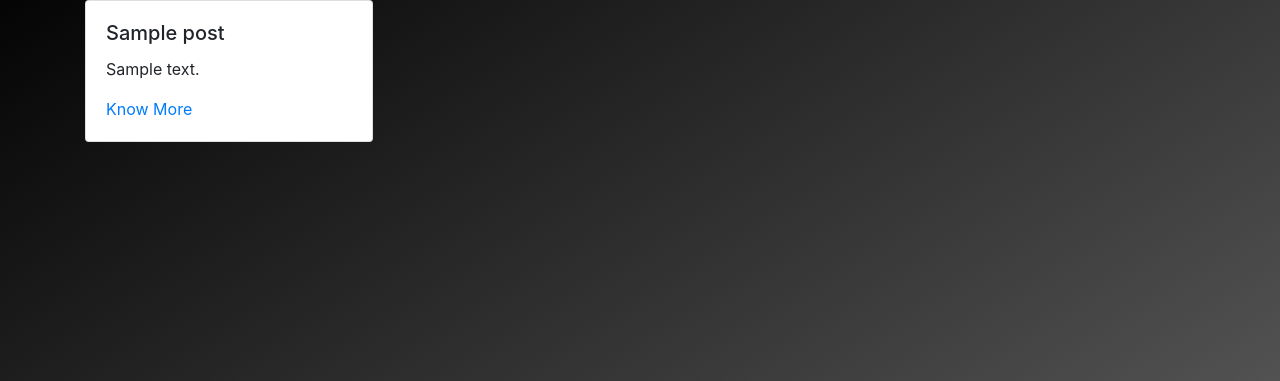
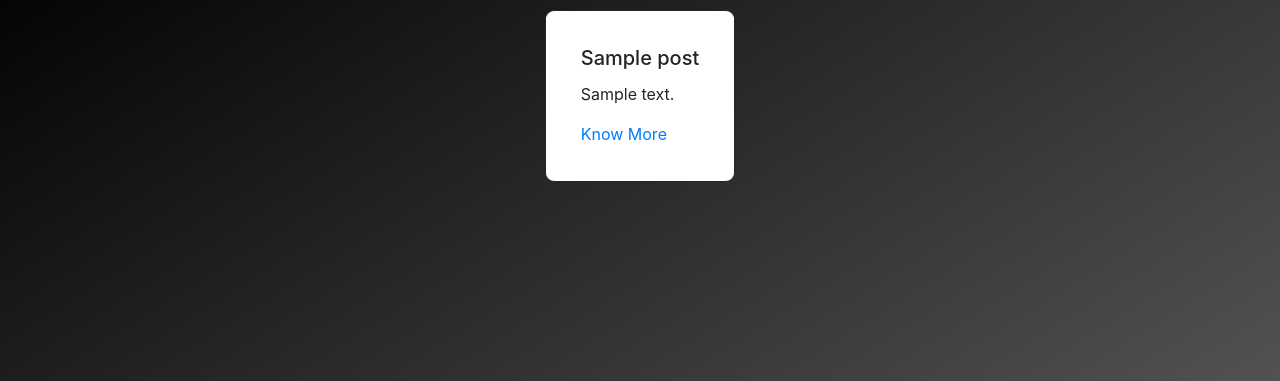
Before and after one commit to swathiraon/youcol, a Django app: template basic/templates/basic/collection.html in a window 1280 px wide. Shown: the part 66-447 px from the top of the page. Run offline with Django 3.2, Linux system fonts and the light colour scheme; the template is opened without the code that fills it: most values are stand-ins (such as "Sample title", 1, 10 or a date in 2020); data that the repository does not hold is empty; some libraries are stand-ins or nearby versions.

Commit message:
Changed the card class and removed the class width

```diff
--- a/basic/templates/basic/collection.html
+++ b/basic/templates/basic/collection.html
@@ -4,7 +4,7 @@
 <div  class="row">
 	<div class="col-md-12 d-flex">
 		{%for c in posts%}
-		<div class="card" style="width:18rem">
+		<div class="card custom_card" style="width:auto">
 			<div class="card-body">
 				<h5 class="card-title">{{c.title}}</h5>
 
```
